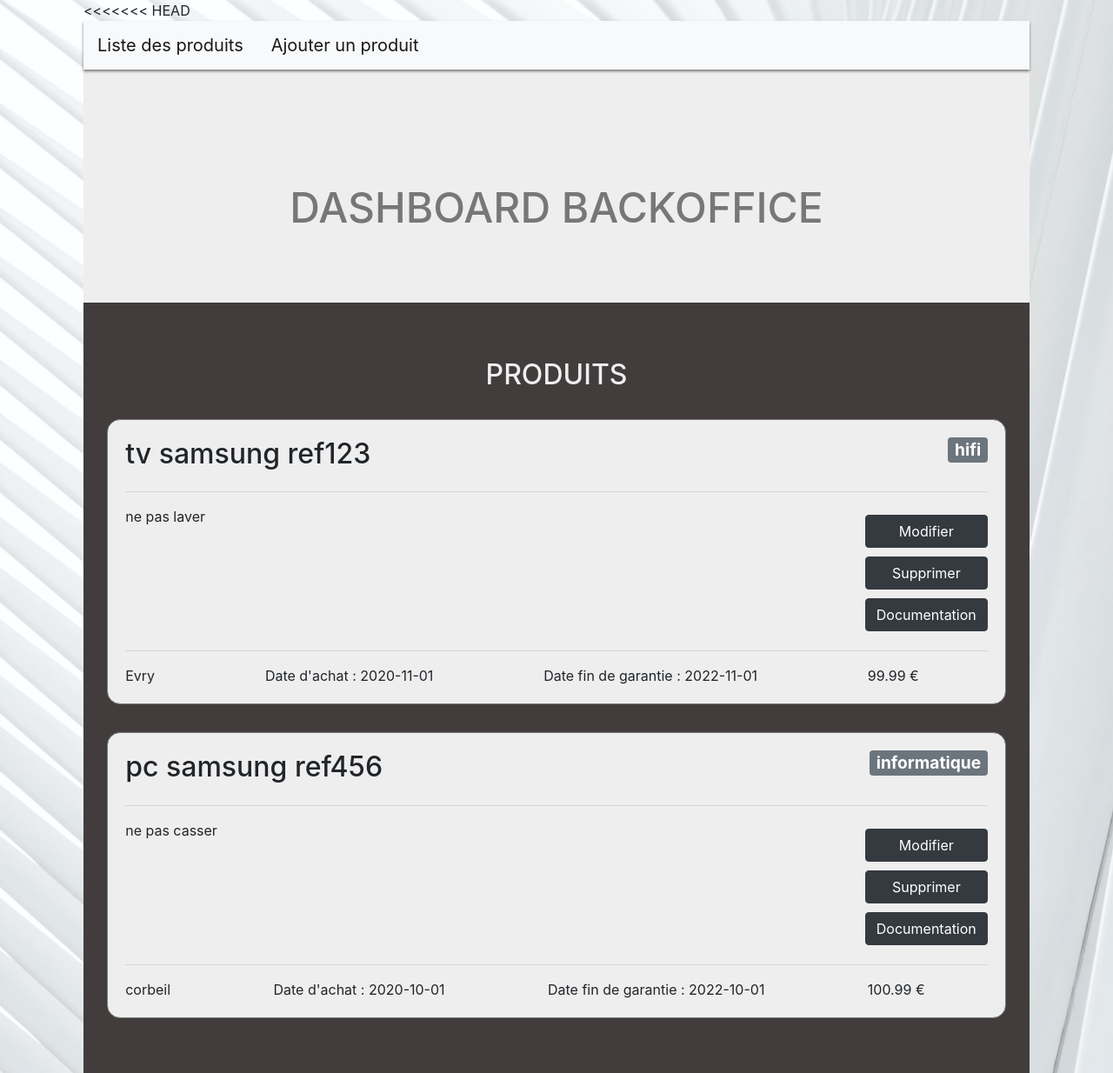
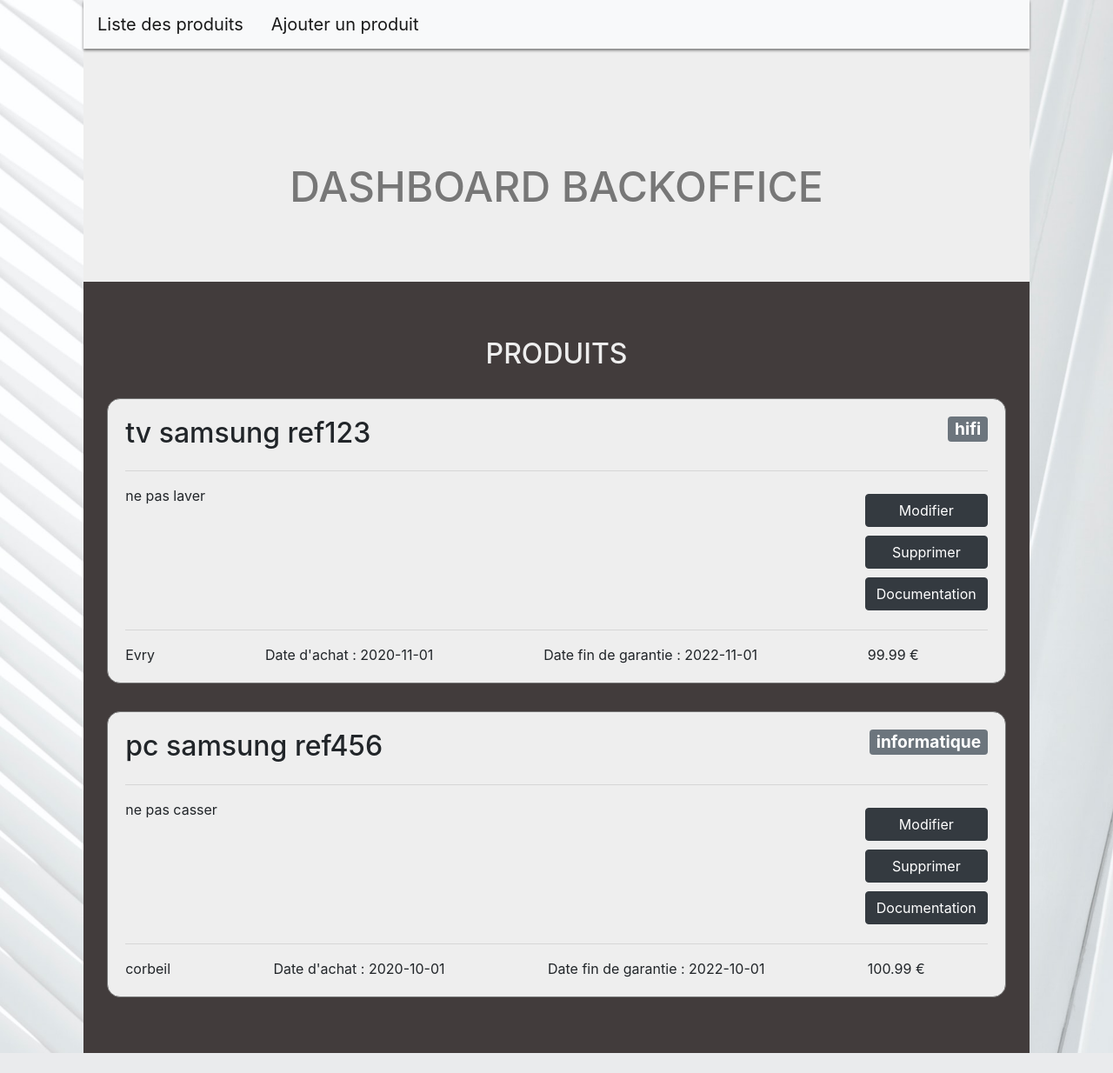
Before and after one commit to ZakariyaeTaibi-JCMairot/dashboard-gestion-achat-mat-riel, a PHP site: page /produit.php in a window 1280 px wide. Shown: the top 1234 px of the page at 87% size. After the commit the page ends 1211 px from the top, so only its background shows below. Run offline with PHP 8.4, Linux system fonts and the light colour scheme; data comes from the database, SQL or seed files in the repository.

Commit message:
jc match

```diff
--- a/produit.php
+++ b/produit.php
@@ -1,4 +1,3 @@
-<<<<<<< HEAD
 <?php
 // accés à la base de donnée
 require_once('inc/init.php');
@@ -66,5 +65,3 @@ require_once('inc/nav.php');
 
 
 </div>
-=======
->>>>>>> 63a8db19b828196cd37c3ff2024d645e9c2dc5a2
```
